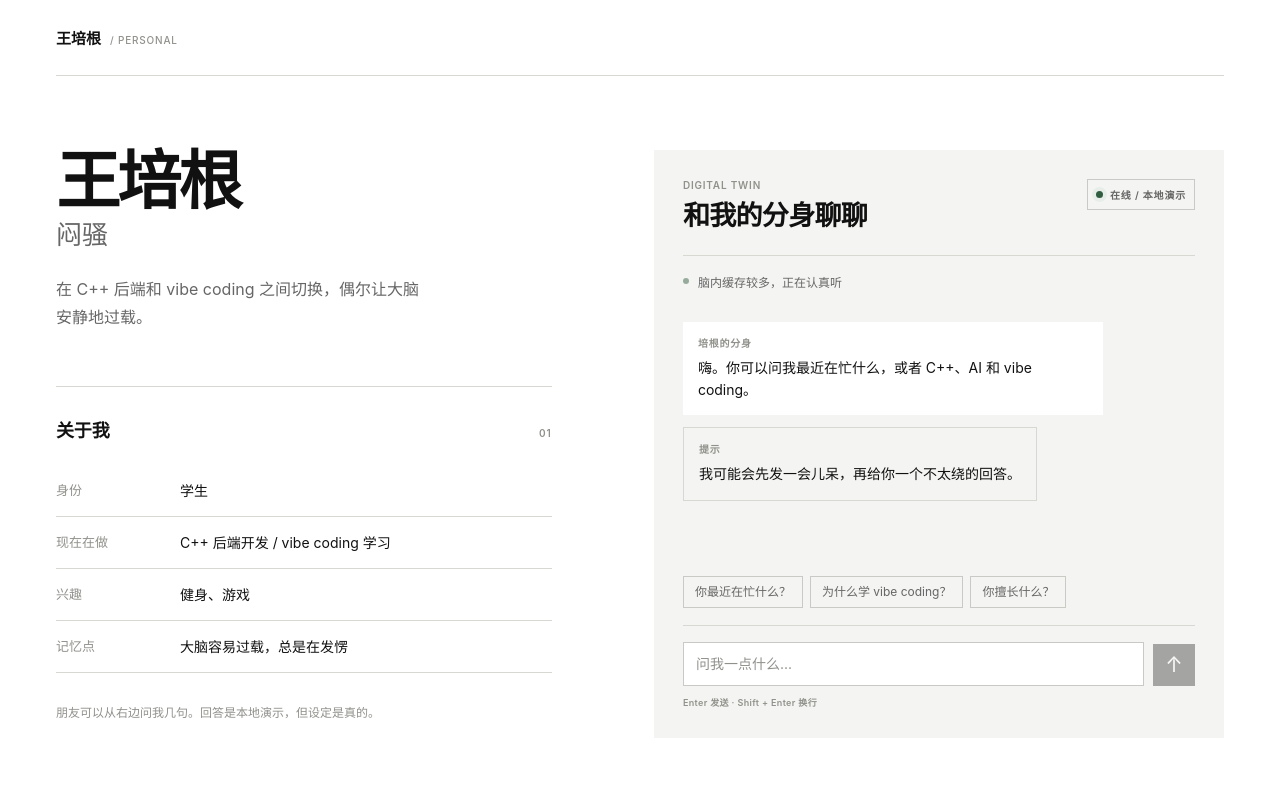
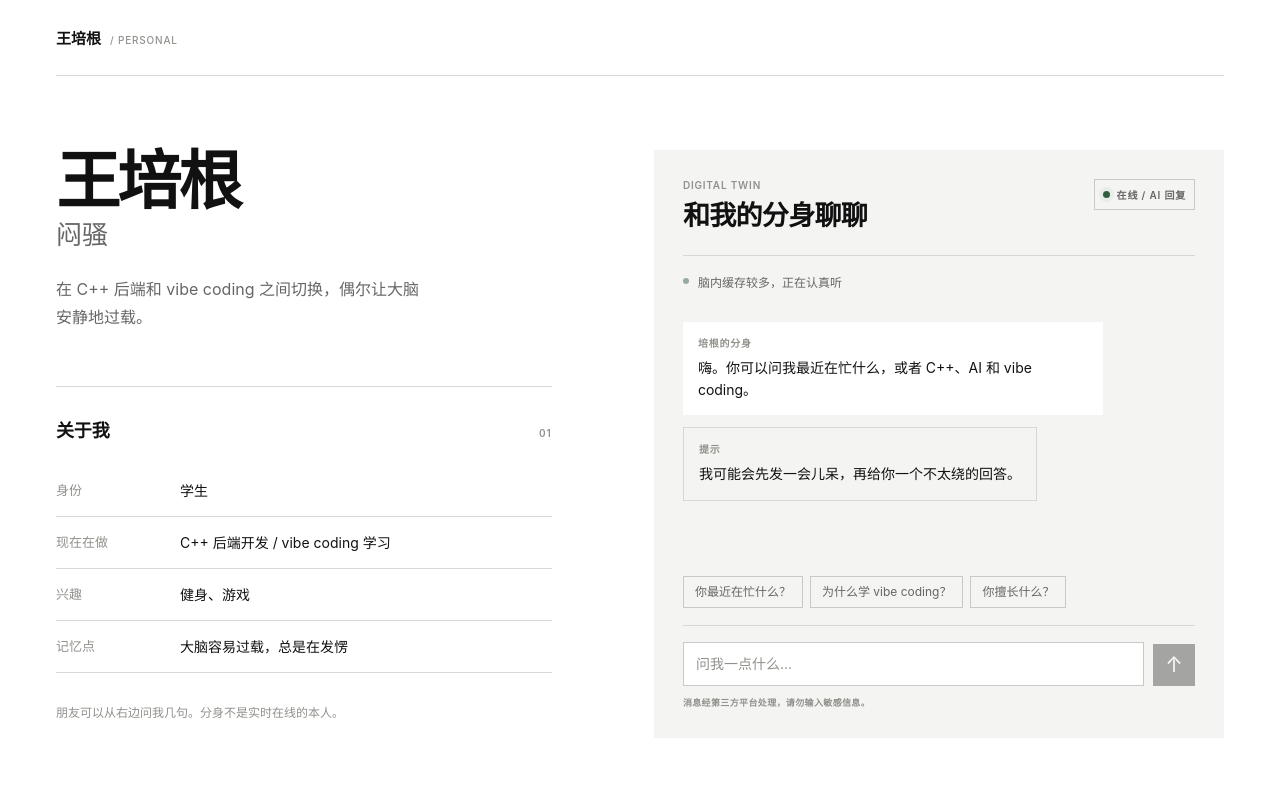
Before and after one commit to bacon-wang/HomePage, a plain HTML site: page index.html in a window 1280 px wide. Shown: the top 800 px of the page. Drawn offline with Linux system fonts and the light colour scheme.

Commit message:
Update chat status for live AI

```diff
--- a/index.html
+++ b/index.html
@@ -55,7 +55,7 @@
             </section>
 
             <p class="profile-note">
-              朋友可以从右边问我几句。回答是本地演示，但设定是真的。
+              朋友可以从右边问我几句。分身不是实时在线的本人。
             </p>
           </div>
 
@@ -65,9 +65,9 @@
                 <p class="chat-kicker">DIGITAL TWIN</p>
                 <h2 id="chat-title">和我的分身聊聊</h2>
               </div>
-              <span class="chat-state" aria-label="数字分身在线，本地演示">
+              <span class="chat-state" aria-label="数字分身在线，AI 回复">
                 <span class="status-dot" aria-hidden="true"></span>
-                <span>在线 / 本地演示</span>
+                <span>在线 / AI 回复</span>
               </span>
             </div>
 
@@ -114,7 +114,7 @@
                 <span aria-hidden="true">↑</span>
               </button>
             </form>
-            <p class="chat-hint">Enter 发送 · Shift + Enter 换行</p>
+            <p class="chat-hint">消息经第三方平台处理，请勿输入敏感信息。</p>
           </aside>
         </section>
 
```
